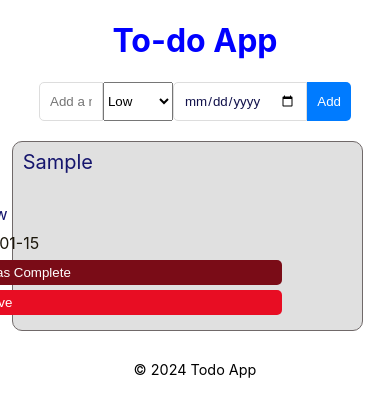
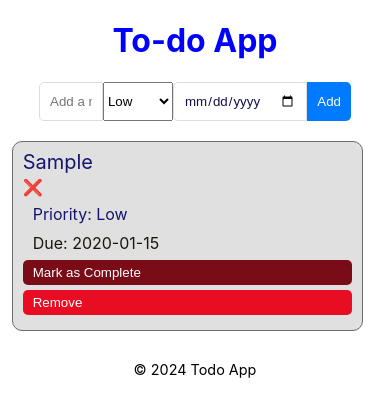
Before and after one commit to davidxv15/ToDo, a React (Create React App) app: page / in a window 390 px wide. Both pictures are taken after typing "Sample", "2020-01-15" into the empty fields and a click on the button "Add". Shown: the top 416 px of the page. Built offline with nearby package versions, Linux system fonts and the light colour scheme.

Commit message:
li content media

```diff
--- a/src/components/TodoItem.css
+++ b/src/components/TodoItem.css
@@ -83,15 +83,18 @@ li button {
     text-align: left;
     width: 100%; /* Make each span take full width */
     margin-bottom: 5px;
+    transform: translateX(0px);
   }
 
   li .actions {
     flex-direction: row;
     justify-content: flex-start;
     gap: 5px;
+    transform: translateX(0px);
   }
 
   li button {
     width: 100%; /* Make buttons full width on smaller screens */
+    transform: translateX(0px);
   }
 }
```
